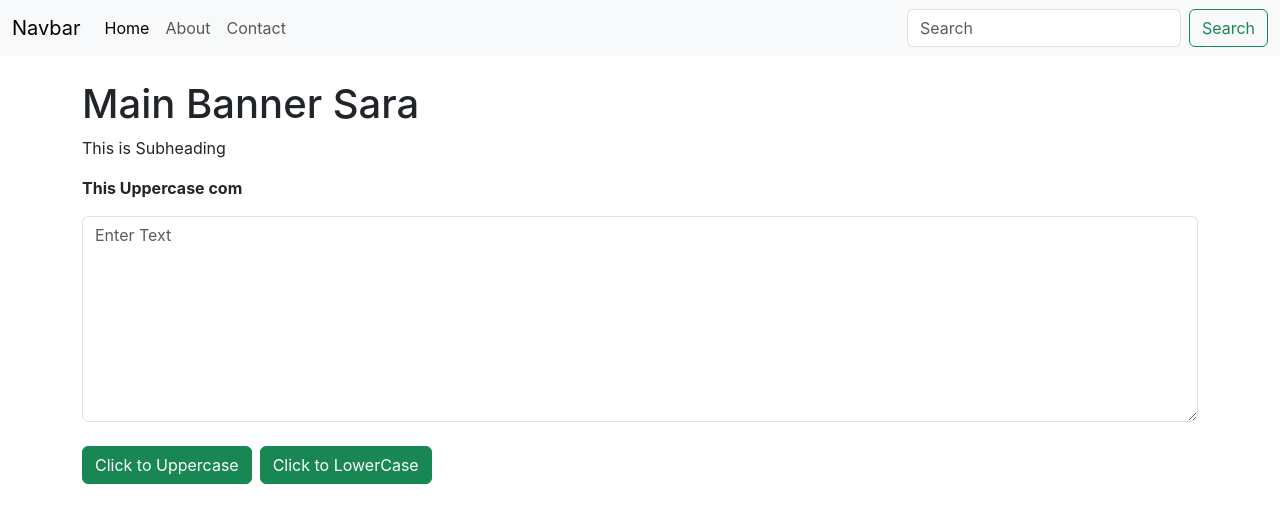
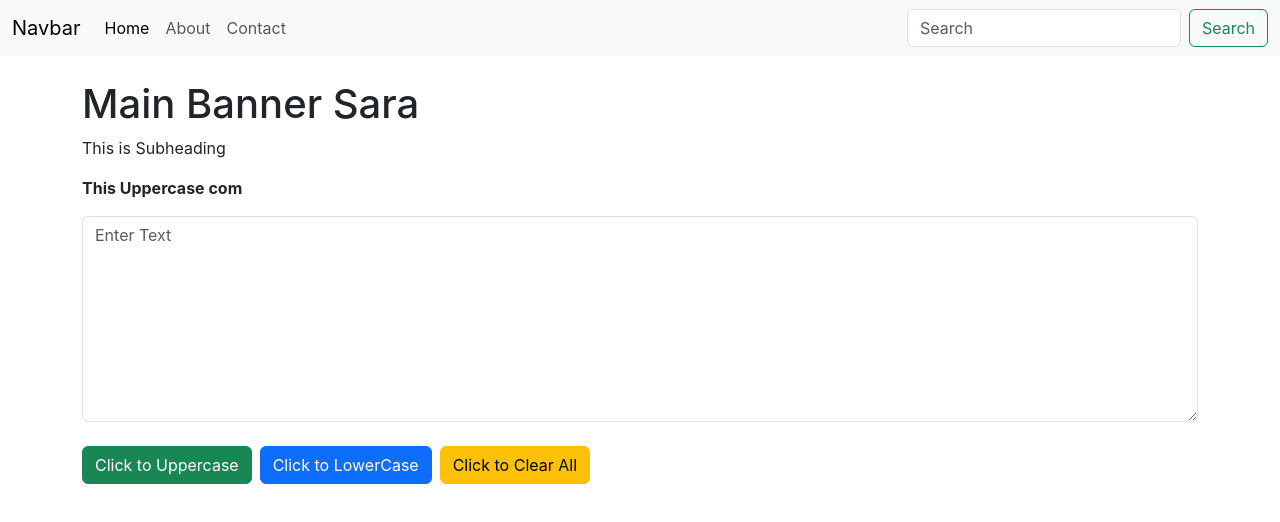
Before and after one commit to bisht95/react-CaseConverter, a React (Create React App) app: page / in a window 1280 px wide. Shown: the top 522 px of the page. Built offline with nearby package versions, Linux system fonts and the light colour scheme.

Commit message:
added clear button

```diff
--- a/src/component/myuppercase.js
+++ b/src/component/myuppercase.js
@@ -18,6 +18,11 @@ export default function MyUppercase(props) {
         setText(newtext)
     }
 
+    const handelClearallbtn = () => {
+        let newtext = ''
+        setText(newtext)
+    }
+
 
 
   return (
@@ -30,7 +35,8 @@ export default function MyUppercase(props) {
             </div>
 
             <button type='button' className='btn btn-success me-2' onClick={handeluppercasebtn}>Click to Uppercase</button>
-            <button type='button' className='btn btn-success' onClick={handellowercasebtn}>Click to LowerCase</button>
+            <button type='button' className='btn btn-primary me-2' onClick={handellowercasebtn}>Click to LowerCase</button>
+            <button type='button' className='btn btn-warning' onClick={handelClearallbtn}>Click to Clear All</button>
         </div>
     </div>
   )
```
Also changed, not shown: 1 other file (tests, documents, lock files or other folders).
